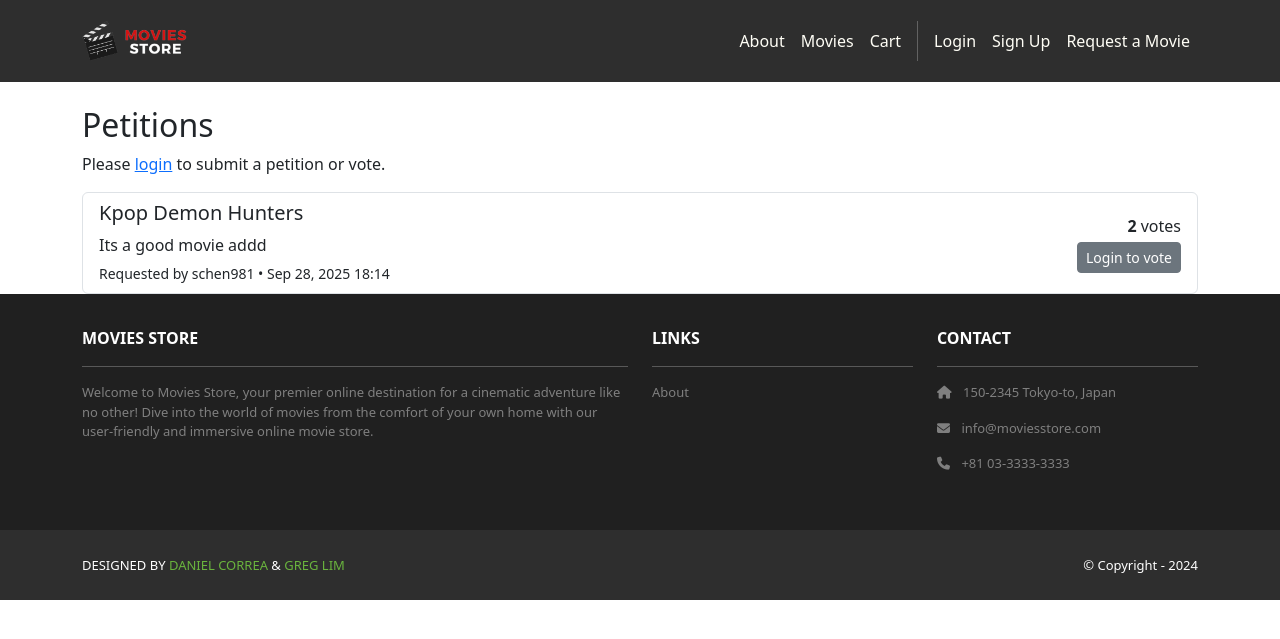
After one commit to Samuel4949/MovieStore, a Django app: page /movies/petitions/ in a window 1280 px wide. The commit adds this page. Shown: the top 639 px of the page. Run offline with Django 5.2, Linux system fonts and the light colour scheme; data comes from the database, SQL or seed files in the repository; both versions use the stored data as it was after the commit; some libraries are stand-ins or nearby versions.

Commit message:
Add petitions voting: MovieRequest.votes field, views, urls, template and base nav; add migration

```diff
--- a/movies/models.py
+++ b/movies/models.py
@@ -27,6 +27,16 @@ class MovieRequest(models.Model):
     description = models.TextField()
     user = models.ForeignKey(User, on_delete=models.CASCADE)
     date_requested = models.DateTimeField(auto_now_add=True)
+    # Users who voted for this request
+    votes = models.ManyToManyField(User, related_name='movie_request_votes', blank=True)
 
     def __str__(self):
         return f"{self.movie_name} - {self.user.username}"
+
+    def vote_count(self):
+        return self.votes.count()
+
+    def has_user_voted(self, user):
+        if not user or not user.is_authenticated:
+            return False
+        return self.votes.filter(id=user.id).exists()
--- /dev/null
+++ b/movies/templates/movies/petitions.html
@@ -0,0 +1,49 @@
+{% extends 'base.html' %}
+{% load static %}
+
+{% block content %}
+<div class="container mt-4">
+  <h2>{{ template_data.title }}</h2>
+
+  {% if user.is_authenticated %}
+  <div class="card mb-4">
+    <div class="card-body">
+      <h5 class="card-title">Create a new petition</h5>
+      <form method="post">
+        {% csrf_token %}
+        {{ template_data.form.as_p }}
+        <button type="submit" class="btn btn-primary">Submit Petition</button>
+      </form>
+    </div>
+  </div>
+  {% else %}
+  <p>Please <a href="{% url 'accounts.login' %}">login</a> to submit a petition or vote.</p>
+  {% endif %}
+
+  <div class="list-group">
+    {% for req in template_data.all_requests %}
+    <div class="list-group-item d-flex justify-content-between align-items-center">
+      <div>
+        <h5>{{ req.movie_name }}</h5>
+        <p class="mb-1">{{ req.description }}</p>
+        <small>Requested by {{ req.user.username }} • {{ req.date_requested|date:"M d, Y H:i" }}</small>
+      </div>
+      <div class="text-end">
+        <p class="mb-1"><strong>{{ req.vote_count }}</strong> votes</p>
+        {% if user.is_authenticated %}
+          {% if req.user_has_voted %}
+            <a href="{% url 'movies.vote_petition' req.id %}" class="btn btn-sm btn-outline-danger">Remove Vote</a>
+          {% else %}
+            <a href="{% url 'movies.vote_petition' req.id %}" class="btn btn-sm btn-success">Vote</a>
+          {% endif %}
+        {% else %}
+          <a href="{% url 'accounts.login' %}" class="btn btn-sm btn-secondary">Login to vote</a>
+        {% endif %}
+      </div>
+    </div>
+    {% empty %}
+    <p class="text-muted">No petitions yet. Be the first to request a movie!</p>
+    {% endfor %}
+  </div>
+</div>
+{% endblock content %}
--- a/movies/urls.py
+++ b/movies/urls.py
@@ -8,4 +8,6 @@ urlpatterns = [
     path('<int:id>/review/<int:review_id>/delete/', views.delete_review, name='movies.delete_review'),
     path('requests/', views.movie_requests, name='movies.movie_requests'),
     path('requests/<int:request_id>/delete/', views.delete_movie_request, name='movies.delete_movie_request'),
+    path('petitions/', views.petitions, name='movies.petitions'),
+    path('petitions/<int:request_id>/vote/', views.vote_petition, name='movies.vote_petition'),
 ]
--- a/movies/views.py
+++ b/movies/views.py
@@ -91,3 +91,48 @@ def delete_movie_request(request, request_id):
     movie_request.delete()
     messages.success(request, 'Movie request deleted successfully!')
     return redirect('movies.movie_requests')
+
+
+def petitions(request):
+    """Public page where users can see all movie requests (petitions), create new ones,
+    and vote for requests."""
+    if request.method == 'POST':
+        # reuse the MovieRequestForm for creating petitions
+        if not request.user.is_authenticated:
+            messages.error(request, 'You must be logged in to submit a petition or vote.')
+            return redirect('movies.petitions')
+        form = MovieRequestForm(request.POST)
+        if form.is_valid():
+            movie_request = form.save(commit=False)
+            movie_request.user = request.user
+            movie_request.save()
+            messages.success(request, 'Petition submitted successfully!')
+            return redirect('movies.petitions')
+    else:
+        form = MovieRequestForm()
+
+    all_requests = MovieRequest.objects.all().order_by('-date_requested')
+    # annotate each request with whether the current user has voted (templates can't call methods with args)
+    for r in all_requests:
+        r.user_has_voted = r.has_user_voted(request.user) if request.user.is_authenticated else False
+
+    template_data = {
+        'title': 'Petitions',
+        'form': form,
+        'all_requests': all_requests
+    }
+    return render(request, 'movies/petitions.html', {'template_data': template_data})
+
+
+@login_required
+def vote_petition(request, request_id):
+    """Toggle vote for a petition by the current user."""
+    movie_request = get_object_or_404(MovieRequest, id=request_id)
+    user = request.user
+    if movie_request.has_user_voted(user):
+        movie_request.votes.remove(user)
+        messages.success(request, f'You removed your vote for "{movie_request.movie_name}"')
+    else:
+        movie_request.votes.add(user)
+        messages.success(request, f'You voted for "{movie_request.movie_name}"')
+    return redirect('movies.petitions')
--- a/moviesstore/templates/base.html
+++ b/moviesstore/templates/base.html
@@ -30,6 +30,7 @@
             <div class="vr bg-white mx-2 d-noned-lg-block"></div>
             {% if user.is_authenticated %}
             <a class="nav-link" href="{% url 'movies.movie_requests' %}">Request Movie</a>
+            <a class="nav-link" href="{% url 'movies.petitions' %}">Petitions</a>
             <a class="nav-link"
               href="{% url 'accounts.orders' %}">Orders</a>
             <a class="nav-link"
@@ -37,7 +38,7 @@
             {% else %}
             <a class="nav-link" href="{% url 'accounts.login' %}">Login</a>
             <a class="nav-link" href="{% url 'accounts.signup' %}">Sign Up</a>
-            <a href="{% url 'movie_requests' %}">Request a Movie</a>
+            <a class="nav-link" href="{% url 'movies.movie_requests' %}">Request a Movie</a>
 
             {% endif %}
           </div>
```
Also changed, not shown: db.sqlite3, movies/migrations/0004_movierequest_votes.py (added).
